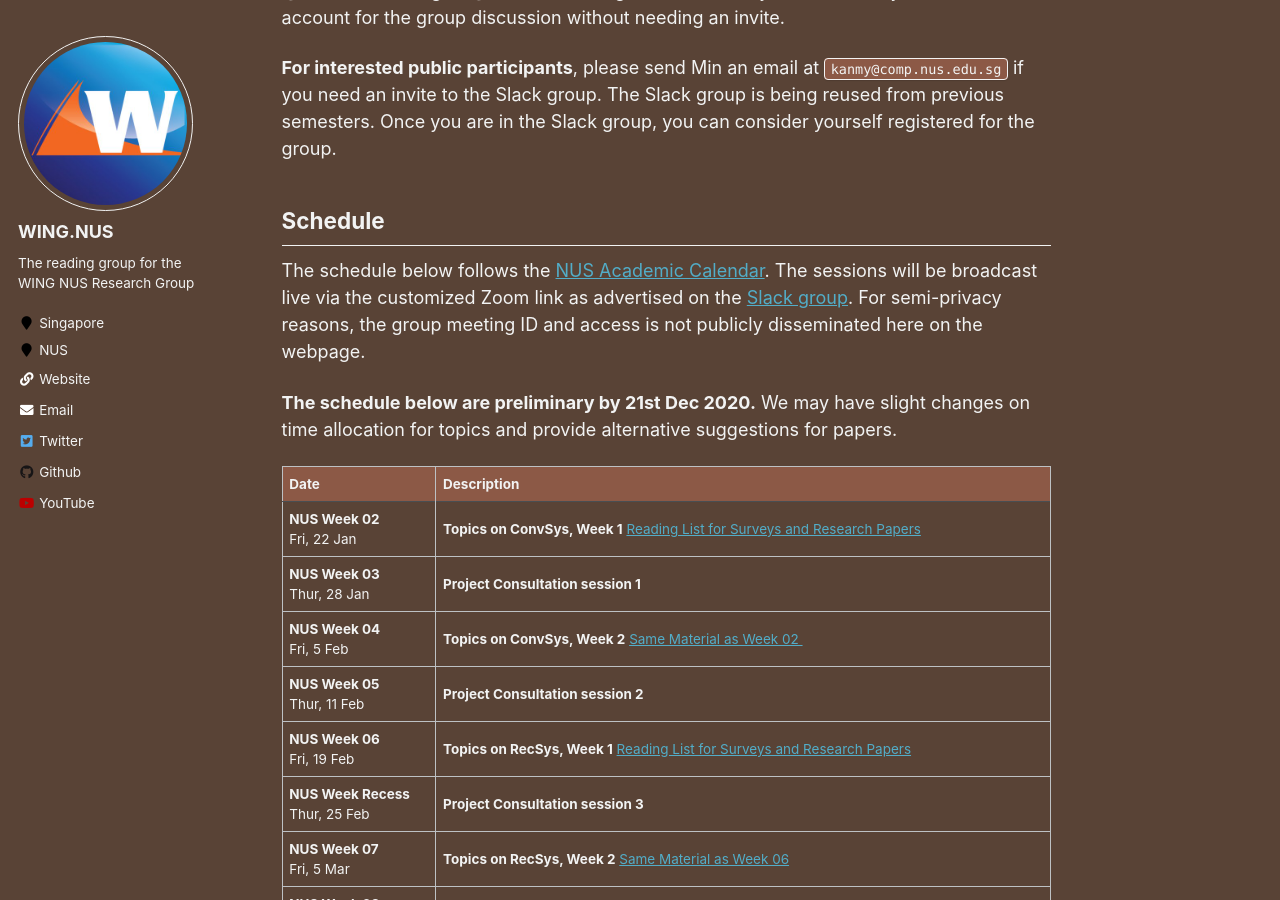
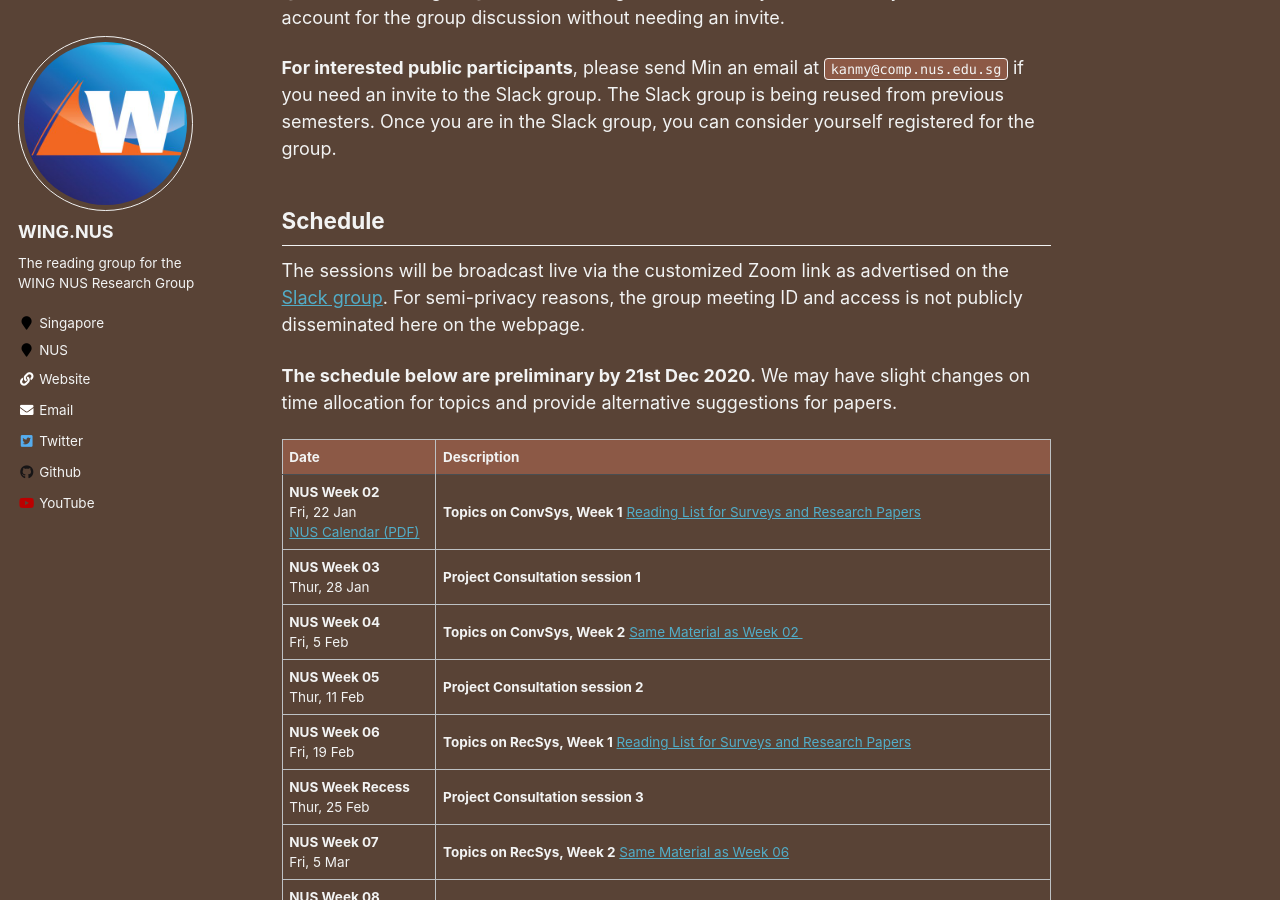
Before and after one commit to WING-NUS/cs6101, a Jekyll site: the page built from _pages/about.md, in a window 1280 px wide and 900 px high, scrolled down 423 px. Built offline with Jekyll 4.4.1, drawn with Linux system fonts in a browser that asks for light colours.

Commit message:
style change, insert NUS Calendar right into the table

```diff
--- a/_pages/about.md
+++ b/_pages/about.md
@@ -15,7 +15,7 @@ In the Sem II of AY2020/2021, we will focus on the topics of **Conversational Sy
 
 ## Schedule  {#schedule}
 
-The schedule below follows the [NUS Academic Calendar](http://nus.edu.sg/registrar/docs/info/calendar/ay2020-2021.pdf). The sessions will be broadcast live via the customized Zoom link as advertised on the [Slack group](http://cs6101.slack.com).  For semi-privacy reasons, the group meeting ID and access is not publicly disseminated here on the webpage.
+The sessions will be broadcast live via the customized Zoom link as advertised on the [Slack group](http://cs6101.slack.com).  For semi-privacy reasons, the group meeting ID and access is not publicly disseminated here on the webpage.
 
 **The schedule below are preliminary by 21st Dec 2020.** We may have slight changes on time allocation for topics and provide alternative suggestions for papers.
 
@@ -26,7 +26,8 @@ The schedule below follows the [NUS Academic Calendar](http://nus.edu.sg/registr
   Use this first row as an exemplar.  You can get the Youtube offsets for each segment by using the share button and checking the "start at" checkbox and then pasting it.  The t parameter is the number of second from the start of the video.
  ************************************************** -->
 <tr>
-  <td><b>NUS Week 02</b><br />Fri, 22 Jan
+  <td><b>NUS Week 02</b><br />Fri, 22 Jan<br />
+    <a href="http://nus.edu.sg/registrar/docs/info/calendar/ay2020-2021.pdf">NUS Calendar (PDF)</a>
   </td>
   <td>
     <strong>Topics on ConvSys, Week 1</strong> <a href="https://wing-nus.github.io/cs6101/paper-ConvSys">Reading List for Surveys and Research Papers</a>
```
